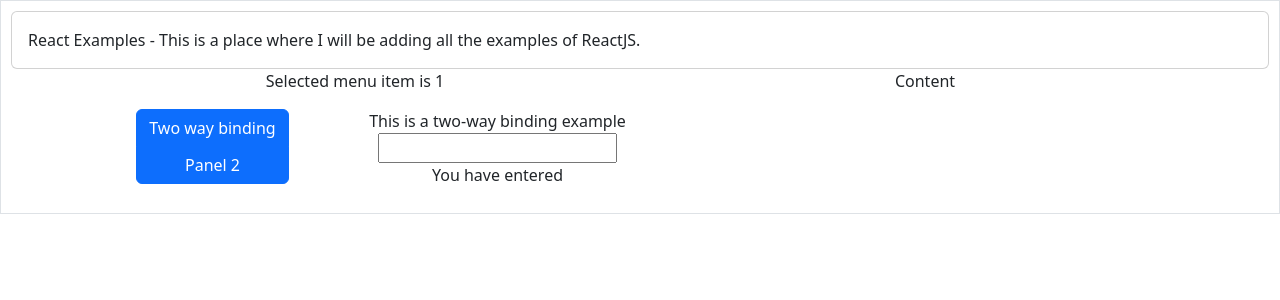
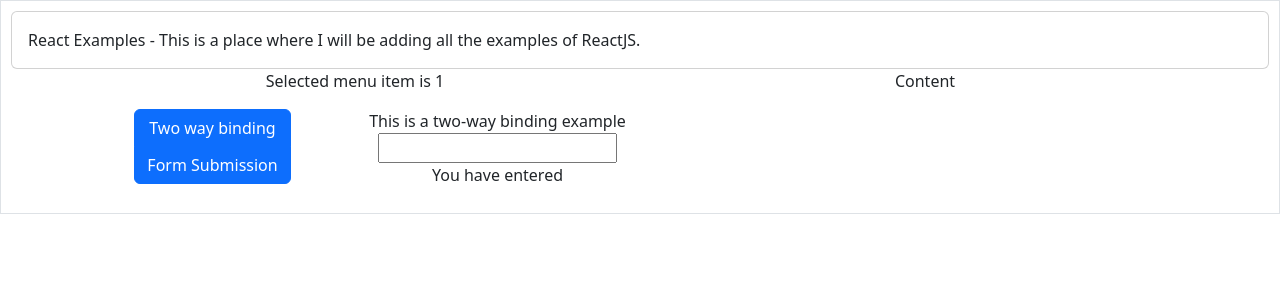
Before and after one commit to jamielitt/react-examples, a React (Vite) app: page / in a window 1280 px wide. Shown: the top 300 px of the page. Built offline with nearby package versions, Linux system fonts and the light colour scheme.

Commit message:
Added form submission panel and basic input boxes

```diff
--- a/src/modules/Panel2.jsx
+++ b/src/modules/Panel2.jsx
@@ -1,7 +1,21 @@
 function Panel2()
 {
     return (
-        <div>Panel 2</div>
+        <>
+        <h2>Form Submission Example</h2>
+        <div>
+            <form>
+                <label for="fname">First Name:</label><br/>
+                <input type="text" id="fname" name="fname"/><br/>
+                <label for="lname">Last Name:</label><br/>
+                <input type="text" id="lname" name="lname"/><br/>
+                <input type="submit" value="Submit"/>
+            </form>
+        </div>
+        <div>The form you have submitted is: </div>
+        <div>First Name: </div>
+        <div>Last Name: </div>
+        </>
     )
 }
 
--- a/src/modules/menu.jsx
+++ b/src/modules/menu.jsx
@@ -20,7 +20,7 @@
             <div class="col">
                 <div id="menu" class="btn-group-vertical">
                     <button class="btn btn-primary" panel="1" onClick={handleSetSelectedPanelNumber}>Two way binding</button>
-                    <button class="btn btn-primary" panel="2" onClick={handleSetSelectedPanelNumber}>Panel 2</button>
+                    <button class="btn btn-primary" panel="2" onClick={handleSetSelectedPanelNumber}>Form Submission</button>
                 </div>
             </div>
             <div class="col">
```
